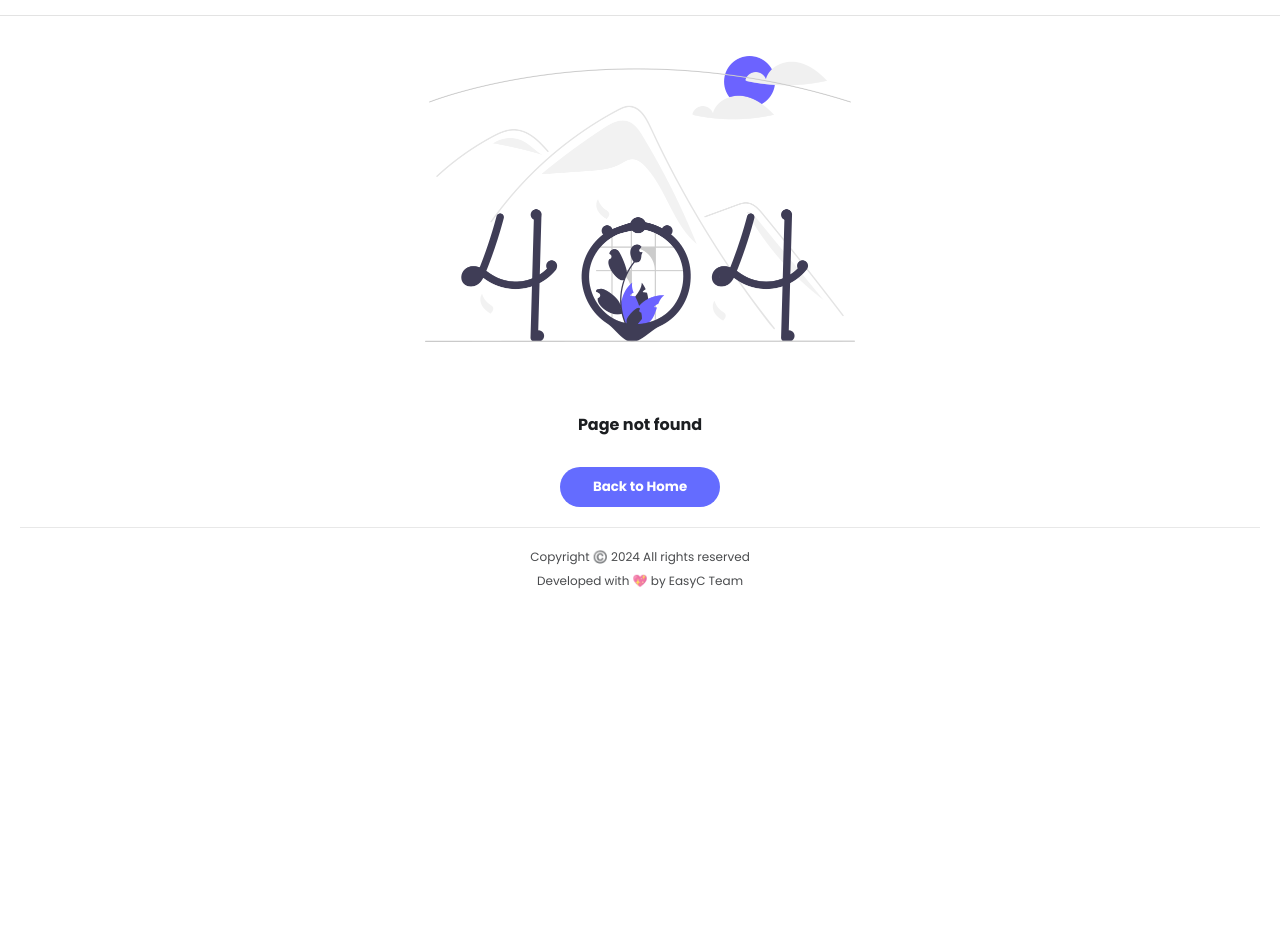
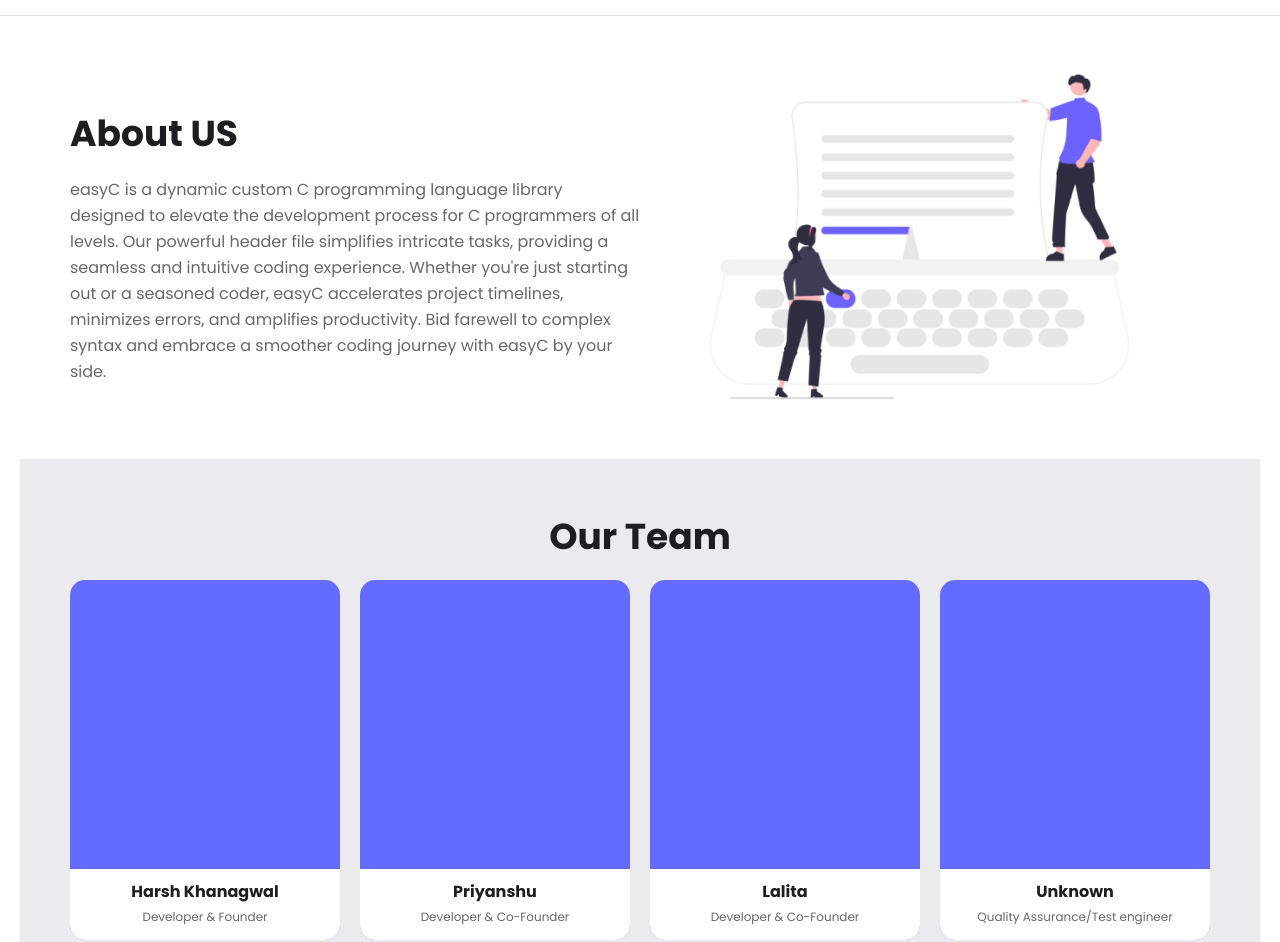
Before and after one commit to Harshkhanagwal/easyc-website, a React (Vite) app: page /about in a window 1280 px wide. Before the commit this address had no page. Shown: the part 54-996 px from the top of the page. Before the commit the page ends 800 px from the top, so only its background shows below. Built offline with nearby package versions, Linux system fonts and the light colour scheme.

Commit message:
created About page

```diff
--- a/src/App.jsx
+++ b/src/App.jsx
@@ -13,6 +13,7 @@ import Queue from './Pages/Subpages/Queue';
 import Stack from './Pages/Subpages/Stack';
 import Linkedlist from './Pages/Subpages/Linkedlist';
 import NotFound from './Pages/NotFound';
+import About from './Pages/About';
 
 const App = () => {
   const { aside } = useContext(Globalcontext);
@@ -29,6 +30,7 @@ const App = () => {
 
           <Routes>
             <Route path='/' element={<Home />} />
+            <Route path='/about' element={<About />} />
             <Route path='/guide/' element={<Overview />} />
             <Route path='/guide/overview' element={<Overview />} />
             <Route path='/guide/array' element={<Array />} />
--- /dev/null
+++ b/src/Components/AboutSec/Aboutsec.css
@@ -0,0 +1,101 @@
+.aboutpage{
+    flex-direction: column;
+}
+.about_sec{
+    display: flex;
+    width: 100%;
+    display: flex;
+    flex-direction: row;
+padding-top: 50px;
+}
+.about_content{
+    display: flex;
+    flex-direction: column;
+    padding-top: 40px;
+    width: 50%;
+}
+.about_sec img{
+    width:49%;
+}
+@media screen and (max-width:980px) {
+    .about_sec{
+        flex-direction: column-reverse;
+    }
+    .about_sec{
+        align-items: center;
+    }
+    .about_sec img{
+        width:65%;
+    }
+    .about_content{
+        width: 85%;
+    }
+}
+
+@media screen and (max-width:480px) {
+    .about_sec img{
+    width:75%;
+}
+    .about_content p{
+        text-align: justify;
+    }
+}
+.abs-main{
+    position: relative;
+    width: 100%;
+    background-color: #EBEBEF;
+    display: flex;
+    padding: 50px 10px;
+    flex-direction: column;
+    align-items: center;
+    margin-top: 50px;
+}
+.our_team{
+    display: flex;
+    flex-direction: column;
+    justify-content: center;
+    align-items: center;
+    width: 100%;
+}
+.team_profiles{
+    width:100%;
+    display: flex;
+    flex-wrap: wrap;
+    justify-content: center;
+    gap:20px;
+    /* justify-content: space-between; */
+}
+.profile{
+    background-color: #646CFF;
+    text-align: center;
+    height: 360px;
+    width: 270px;
+    border-radius: 15px;
+    position: relative;
+    overflow: hidden;
+}
+.profile_info{
+    width:100%;
+    padding: 10px 0;
+    position: absolute;
+    bottom: 0;
+    background-color: #fff;
+}
+.profile_info span{
+    font-weight: bold;
+    font-size: 16px;
+    line-height: 20px;
+}
+.abs-main h2{
+    font-size: 36px;
+}
+.yasu{
+    background-size: cover;
+    background-position: center;
+}
+.about_content h2{
+    font-size: 36px;
+}
+.profile_info p{
+    font-size: 12px;
+}
--- /dev/null
+++ b/src/Components/AboutSec/Aboutsec.jsx
@@ -0,0 +1,22 @@
+import React from 'react'
+import './Aboutsec.css'
+import Aboutimage from '../../assets/aboutsec.png'
+
+const Aboutsec = () => {
+  return (
+    <>
+      <div className="about_sec">
+            <div className="about_content">
+                <h2>
+                    About US
+                </h2>
+                <p>easyC is a dynamic custom C programming language library designed to elevate the development process for C programmers of all levels. Our powerful header file simplifies intricate tasks, providing a seamless and intuitive coding experience. Whether you're just starting out or a seasoned coder, easyC accelerates project timelines, minimizes errors, and amplifies productivity. Bid farewell to complex syntax and embrace a smoother coding journey with easyC by your side.</p>
+            </div>
+            <img src={Aboutimage} alt="" />
+        </div>
+
+    </>
+  )
+}
+
+export default Aboutsec
--- /dev/null
+++ b/src/Components/AboutSec/Team.jsx
@@ -0,0 +1,42 @@
+import React from "react";
+
+const Team = () => {
+  return (
+    <>
+      <div className="abs-main">
+        <div className="container our_team">
+          <h2>Our Team</h2>
+          <div className="team_profiles">
+            <div className="profile">
+              <div className="profile_info">
+                <span>Harsh Khanagwal</span>
+                <p>Developer & Founder</p>
+              </div>
+            </div>
+            <div className="profile">
+              <div className="profile_info">
+                <span>Priyanshu</span>
+                <p>Developer & Co-Founder</p>
+              </div>
+            </div>
+
+            <div className="profile">
+              <div className="profile_info">
+              <span>Lalita</span>
+              <p>Developer & Co-Founder</p>
+              </div>
+            </div>
+            <div className="profile">
+              <div className="profile_info ">
+              <span> Unknown</span>
+              <p>Quality Assurance/Test engineer</p>
+              </div>
+            </div>
+          </div>
+        </div>
+      </div>
+    </>
+  );
+};
+
+export default Team;
--- a/src/Pages/About.jsx
+++ b/src/Pages/About.jsx
@@ -0,0 +1,20 @@
+import React from 'react'
+import Footer from '../Components/Footer/Footer'
+import Aboutsec from '../Components/AboutSec/Aboutsec'
+import Team from '../Components/AboutSec/Team'
+
+const About = () => {
+  return (
+    <>
+    <div className="aboutpage container">
+        <Aboutsec />
+    </div>
+
+    <Team/>
+
+    <Footer/>
+    </>
+  )
+}
+
+export default About
--- a/src/Pages/Subpages/Linkedlist.jsx
+++ b/src/Pages/Subpages/Linkedlist.jsx
@@ -202,39 +202,39 @@ LinkedList_C* head = initializeList_C();
           <h2>Single Linked List</h2>
           <p><b>List of operations:</b></p>
           <ul>
-            <li><a href="#L_S_insertion">Insertion</a></li>
-            <li><a href="">Deletion</a></li>
-            <li><a href="">Print linked list</a></li>
-            <li><a href="">Sort</a></li>
-            <li><a href="">Searching</a></li>
+            <li><a href="#insertion_in_singly_ll">Insertion</a></li>
+            <li><a href="#deletion_in_singly_ll">Deletion</a></li>
+            <li><a href="#print_ll">Print linked list</a></li>
+            <li><a href="#length_ll">Length</a></li>
+            <li><a href="#search_ll">Searching</a></li>
           </ul>
           <hr />
           <h3>Singly linked List Initialization</h3>
           <p>To initialize Singly linked list you can use  <Highlight value={`initializeList_S()`} /> function in variable with data type <Highlight value={`LinkedList_S*`} /> as given example:</p>
           <Codebx code={L_S_Initialization} />
           <hr />
-          <h3 id="L_S_insertion">Insertion in Singly Linked List</h3>
+          <h3 id="insertion_in_singly_ll">Insertion in Singly Linked List</h3>
           <ul>
-            <li><a href="#L_S_i_beginning">Insert at Beginning</a></li>
-            <li><a href="L_S_i_ending">Insert at End</a></li>
-            <li><a href="L_S_i_index">Insert at given position</a></li>
+            <li><a href="#single_ll_insert_beginning">Insert at Beginning</a></li>
+            <li><a href="#single_ll_insert_ending">Insert at End</a></li>
+            <li><a href="#single_ll_insert_index">Insert at given position</a></li>
           </ul>
 
-          <p id="L_S_i_beginning"><b>Insert at Beginning</b></p>
+          <p id="#single_ll_insert_beginning"><b>Insert at Beginning</b></p>
           <p>you can use <Highlight value={`insertAtBeginning_S()`} /> function to insert value at front of linked list or as first element this function will take two arguments:</p>
           <ul>
             <li><p>1st : address of head variable of LinkedList</p></li>
             <li><p>2nd : value to be inserted </p></li>
           </ul>
           <Codebx code={L_S_I_begin} />
-          <p id="L_S_i_ending"><b>Insert at End</b></p>
+          <p id="#single_ll_insert_ending"><b>Insert at End</b></p>
           <p>you can use <Highlight value={'`insertAtEnd_S()`'} />  function to insert value at end of linked list this function will take two arguments :</p>
           <ul>
             <li><p>1st : address of head variable of LinkedList</p></li>
             <li><p>2nd : value to be inserted </p></li>
           </ul>
           <Codebx code={L_S_I_end} />
-          <p id="L_S_i_index"><b>Insert at Given Index</b></p>
+          <p id="#single_ll_insert_index"><b>Insert at Given Index</b></p>
           <p>you can use <Highlight value={`insertAtIndex_S()`} /> function to insert value at given index of linked list this function will take three arguments</p>
           <ul>
             <li><p>1st : reference of head variable</p></li>
@@ -243,20 +243,20 @@ LinkedList_C* head = initializeList_C();
           </ul>
           <Codebx code={L_S_I_index} />
 
-          <h3>Deletion in Singly Linked list</h3>
+          <h3 id="deletion_in_singly_ll">Deletion in Singly Linked list</h3>
           <ul>
-            <li><a href="L_S_D_begin">Delete from Beginning</a></li>
-            <li><a href="L_S_D_End">Delete from End</a></li>
-            <li><a href="L_S_D_index">Deletion from given position</a></li>
+            <li><a href="#single_ll_delete_begin">Delete from Beginning</a></li>
+            <li><a href="#single_ll_delete_End">Delete from End</a></li>
+            <li><a href="#single_ll_delete_index">Deletion from given position</a></li>
           </ul>
 
-          <p id="L_S_D_begin"><b>Delete From Beginning</b></p>
+          <p id="single_ll_delete_begin"><b>Delete From Beginning</b></p>
           <p>you can use <Highlight value={`deleteFromBeginning_S()`} /> function to delete value from front of linked list </p>
           <Codebx code={L_S_D_begin} />
-          <p id="L_S_D_End"><b>Delete From End</b></p>
+          <p id="single_ll_delete_End"><b>Delete From End</b></p>
           <p>you can use <Highlight value={`deleteFromEnd_S()`} /> function to delete last value of linked list </p>
           <Codebx code={L_S_D_end} />
-          <p id="L_S_D_index"><b>Delete From Given Index</b></p>
+          <p id="single_ll_delete_index"><b>Delete From Given Index</b></p>
           <p>you can use <Highlight value={`deleteFromIndex_S()`} /> function to delete last value of linked list, this function with take two arguments</p>
           <ul>
             <li><p>1st : address of head node</p></li>
@@ -266,14 +266,14 @@ LinkedList_C* head = initializeList_C();
 
           <hr />
 
-          <h3>Print Linked List </h3>
+          <h3 id="print_ll">Print Linked List </h3>
           <p>To print Linked List you can simply use  <Highlight value={`printList_S()`} /> function</p>
           <Codebx code={L_S_print} />
           <hr />
-          <h3>Get Length of Singly Linked list</h3>
+          <h3 id="length_ll">Get Length of Singly Linked list</h3>
           <p>To gent Length of Singly Linked List you can use <Highlight value={`getLength_S()`} /> function</p>
           <Codebx code={L_S_length} />
-          <h3>Searching </h3>
+          <h3 id="search_ll">Searching </h3>
           <p>to search values in Singly linked list you can use <Highlight value={`search_S()`} /> function, this function will take two arguments:</p>
           <Codebx code={L_S_search} />
 
@@ -348,7 +348,7 @@ LinkedList_C* head = initializeList_C();
           <h3>Operations</h3>
           <p>syntax of operation functions on doubly linked list is same as singly linked list so you can directly use those functions without any issue</p>
           <p>here's the table representing all operations :</p>
-          {/*
+
           <div className="tableContainer">
             <table>
               <tr>
@@ -398,7 +398,7 @@ LinkedList_C* head = initializeList_C();
               </tr>
             </table>
           </div>
-           */}
+
           <p>Code Example :</p>
           <Codebx code={L_C_ex} />
           <hr />
--- a/src/Pages/Subpages/Stack.jsx
+++ b/src/Pages/Subpages/Stack.jsx
@@ -9,7 +9,7 @@ const Stack = () => {
 
     const stack =
         ` int size = 5; // Size of the stack
- Stack_AR* myStack = createStack_LLR(size);`;
+ Stack_AR* myStack = createStack_AR(size);`;
 
     const push = `push_AR(myStack, 10);`;
 
@@ -17,7 +17,7 @@ const Stack = () => {
 
     const peek = `printf("Top element is %d", peek_AR(myStack));`;
 
-    const printStack = `printStack(myStack);`;
+    const printStack = `printStack_AR(myStack);`;
 
     const Stack_AR =
         `#include <stdio.h>
@@ -43,7 +43,7 @@ int main() {
 
     const Stack_LLR =
         ` int size = 5; // Size of the stack
- Stack_AR* myStack = createStack_LLR(size);`;
+ Stack_LLR* myStack = createStack_LLR(size);`;
 
     const push_LLR = `push_LLR(myStack, 10);`;
 
```
Also changed, not shown: src/assets/aboutsec.png (added).
